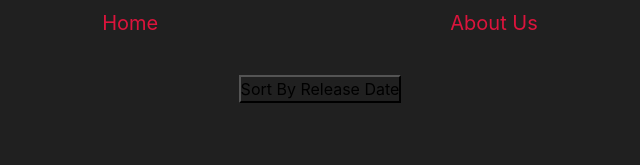
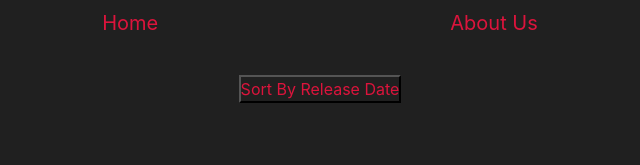
Before and after one commit to wyncode/c39_midterm_laurel_luis_eugene_marlon, a React (Create React App) app in the folder client/: page /albumcardpage/1 in a window 1280 px wide. Shown: the top 165 px of the page, without its empty margins (320-960 px from the left). Built offline with nearby package versions, Linux system fonts and the light colour scheme; no server answers.

Commit message:
Last Commit for project

```diff
--- a/client/src/components/AlbumCardPage.jsx
+++ b/client/src/components/AlbumCardPage.jsx
@@ -31,7 +31,7 @@ function AlbumCardPage() {
   return (
     <>
       <div className="sortButtons">
-        <button className="dateSort" onClick={handleSortRelease}>
+        <button className="dateSort"style={{ color: 'crimson'}}onClick={handleSortRelease}>
           Sort By Release Date
         </button>
       </div>
--- a/client/src/index.css
+++ b/client/src/index.css
@@ -65,6 +65,8 @@
 
 .cards__item__link:hover {
   transform: scale(1.1);
+  transition: all 1.5s;
+  -o-transition: all 1.5s;
   cursor: pointer;
 }
 
@@ -103,7 +105,6 @@
 
 .sortButtons{
   margin-top: 60px;
-  color: crimson;
   display: flex;
   justify-content: center;
   margin-bottom: 5rem;
@@ -115,7 +116,6 @@
   background-color: #202020;
   padding: 0;
   margin: 0;
-  animation: fadeIn 2s;
   opacity: 1;
 }
 
```
Also changed, not shown: 1 other file (tests, documents, lock files or other folders).
